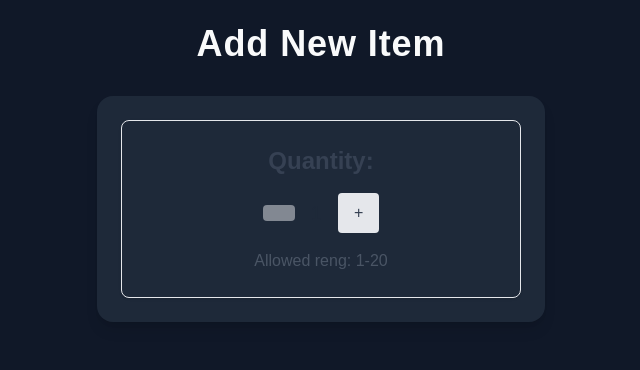
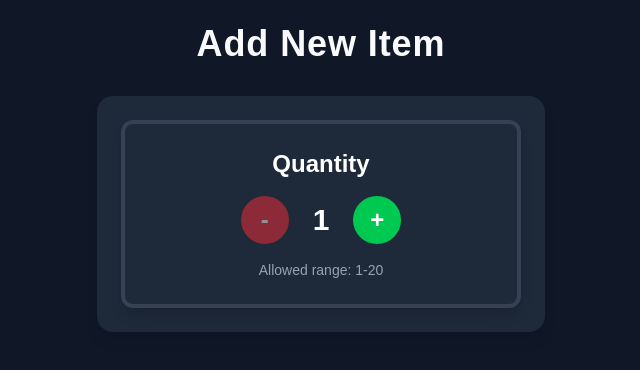
Before and after one commit to S-hussaini/cprg306-assignments, a Next.js app: page /week-4 in a window 1280 px wide. Shown: the top 370 px of the page, without its empty margins (319-959 px from the left). Built offline with nearby package versions, Linux system fonts and the light colour scheme.

Commit message:
there was some bug in functinality of code i have fixed that and add come style to look good and user frindly.

```diff
--- a/app/week-4/new-item.js
+++ b/app/week-4/new-item.js
@@ -5,41 +5,44 @@ export default function NewItem() {
   const [quantity, setQuantity] = useState(1);
 
   function increment() {
-    if(quantity < 20) {
+    if (quantity < 20) {
       setQuantity(quantity + 1);
     }
   }
 
-  function decement() {
-    if(quantity > 1) {
+  function decrement() {
+    if (quantity > 1) {
       setQuantity(quantity - 1);
     }
   }
 
   return (
-  <div className ="flex flex-col gap-4 max-w-md items-center p-6 border border-gray-200 rounded-lg shadow">
-    <h2 className ="text-2xl font-semibold text-gray-700">
-      Quantity:
+    <div className="flex flex-col gap-4 items-center p-6 border-4 border-gray-700 bg-gray-800 rounded-xl shadow-lg">
+      <h2 className="text-2xl font-bold text-white">
+        Quantity
       </h2>
-    <div className ="flex items-center gap-4">
+
+      <div className="flex items-center gap-6">
         <button
-        onClick={decement}
+          onClick={decrement}
           disabled={quantity === 1}
-        className ="px-4 py-2 bg-gray-200 text-gray-700 rounded disabled:opacity-50">
+          className="w-12 h-12 flex items-center justify-center text-2xl font-bold bg-red-500 text-white rounded-full hover:bg-red-900 disabled:opacity-50 disabled:cursor-not-allowed transition">
+          -
         </button>
-      <span className ="text-xl font-medium text-gray-800">
-        {quantity}
-      </span>
+
+        <span className="text-3xl font-semibold text-white">{quantity}</span>
+
         <button
           onClick={increment}
           disabled={quantity === 20}
-        className ="px-4 py-2 bg-gray-200 text-gray-700 rounded disabled:opacity-50">
+          className="w-12 h-12 flex items-center justify-center text-2xl font-bold bg-green-500 text-white rounded-full hover:bg-emerald-900 disabled:opacity-50 disabled:cursor-not-allowed transition">
           +
         </button>
       </div>
-    <p className ="text-gray-600">
-      Allowed reng: 1-20
+
+      <p className="text-gray-400 text-sm">
+        Allowed range: 1-20
         </p>
     </div>
- )
+  );
 }
```
Lines whose indentation alone changed are shown as unchanged.
